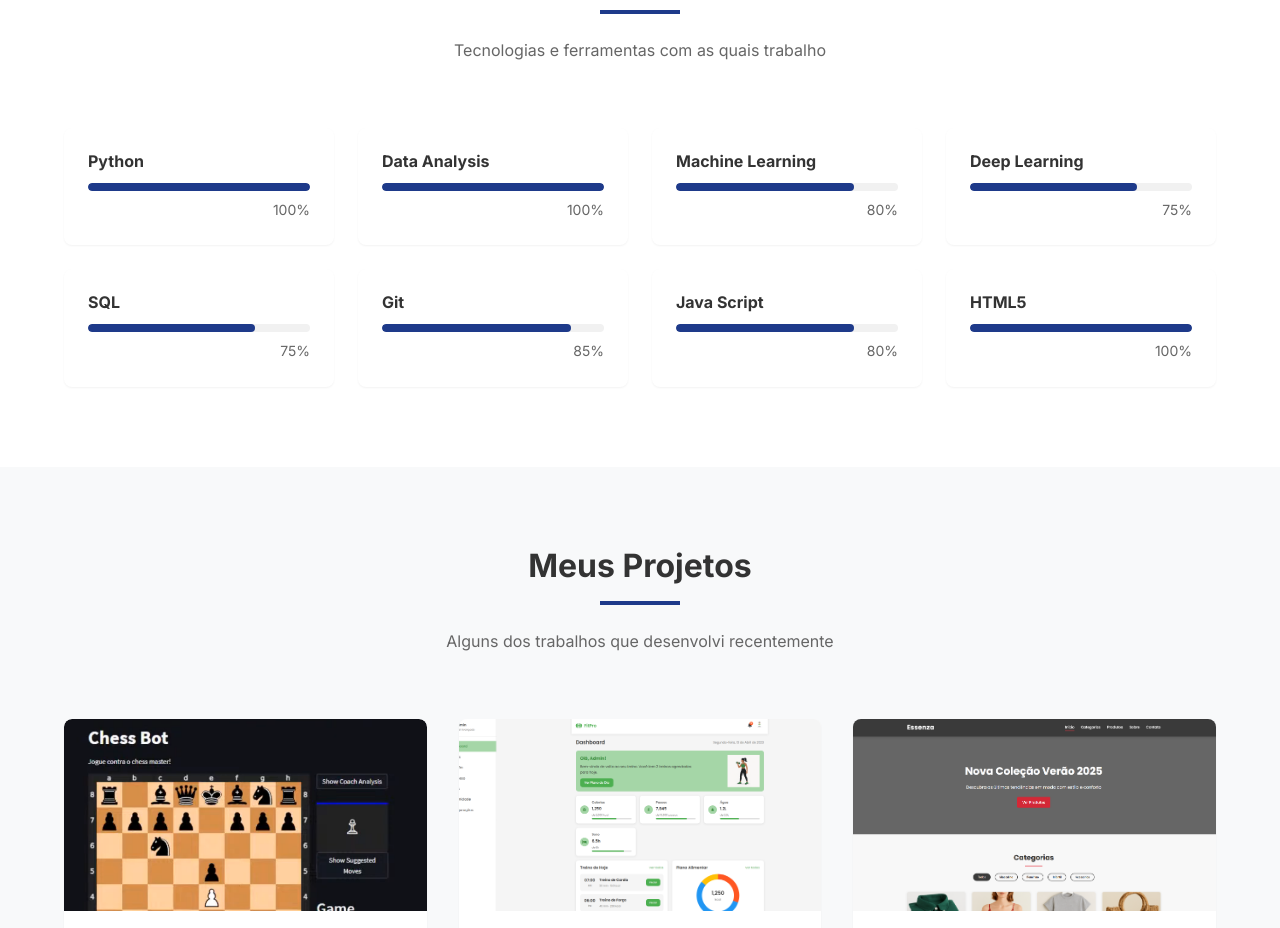
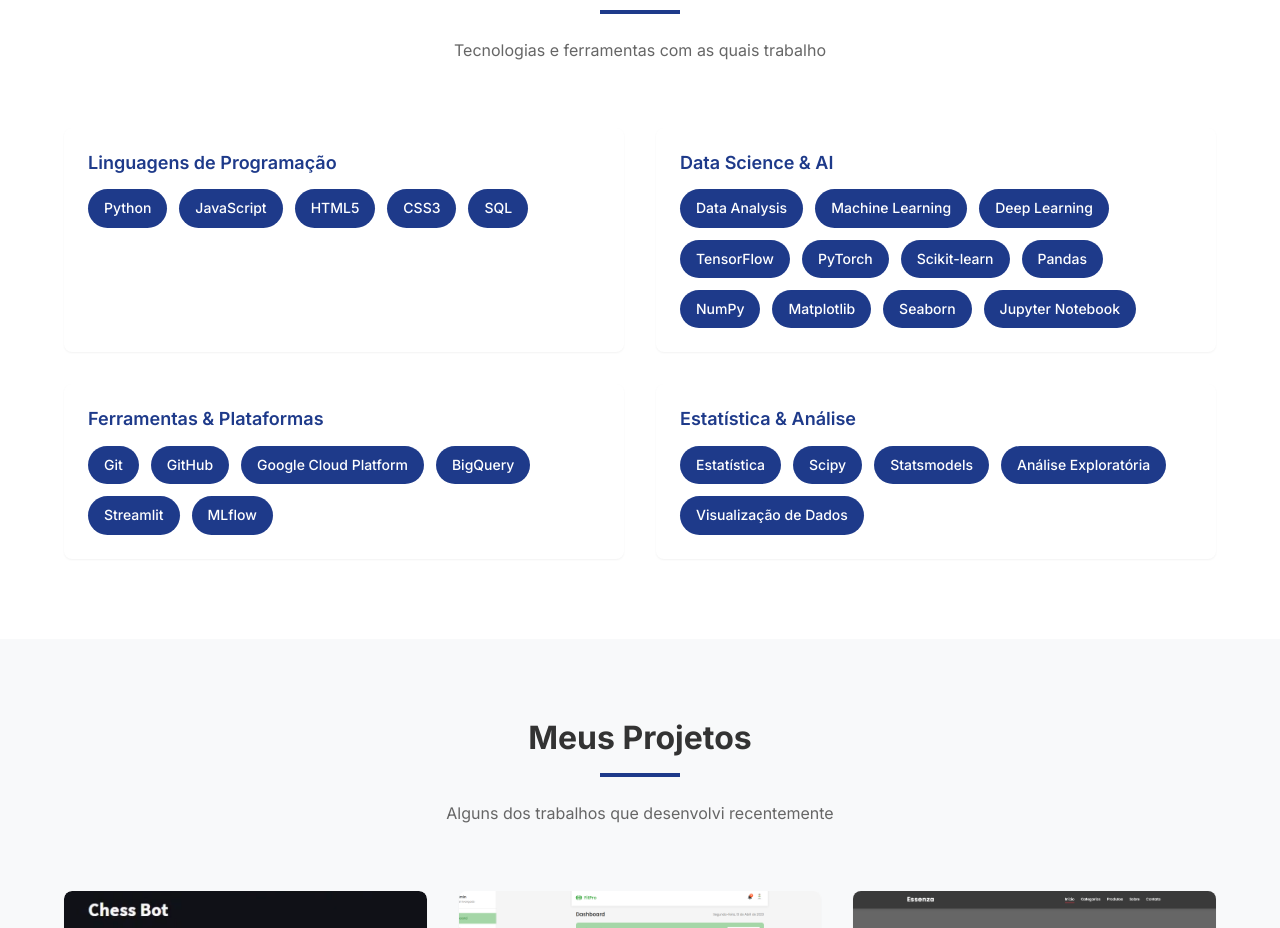
Before and after one commit to filipeflm/portfoliodev, a plain HTML site: page index.html in a window 1280 px wide. Shown: the part 2360-3288 px from the top of the page. Drawn offline with nearby package versions, Linux system fonts and the light colour scheme.

Commit message:
Alteracao minhas habilidades

```diff
--- a/index.html
+++ b/index.html
@@ -173,69 +173,56 @@
         <p class="section-subtitle">Tecnologias e ferramentas com as quais trabalho</p>
       </div>
 
-      <div class="skills-grid">
-        <div class="skill-card" data-aos="fade-up" data-aos-delay="50">
-          <h3 class="skill-name">Python</h3>
-          <div class="skill-bar">
-            <div class="skill-progress" data-width="100%"></div>
+      <div class="skills-categories">
+        <div class="skill-category" data-aos="fade-up" data-aos-delay="50">
+          <h3 class="category-title">Linguagens de Programação</h3>
+          <div class="skills-list">
+            <span class="skill-tag">Python</span>
+            <span class="skill-tag">JavaScript</span>
+            <span class="skill-tag">HTML5</span>
+            <span class="skill-tag">CSS3</span>
+            <span class="skill-tag">SQL</span>
           </div>
-          <div class="skill-percentage">100%</div>
         </div>
 
-        <div class="skill-card" data-aos="fade-up" data-aos-delay="100">
-          <h3 class="skill-name">Data Analysis</h3>
-          <div class="skill-bar">
-            <div class="skill-progress" data-width="100%"></div>
+        <div class="skill-category" data-aos="fade-up" data-aos-delay="100">
+          <h3 class="category-title">Data Science & AI</h3>
+          <div class="skills-list">
+            <span class="skill-tag">Data Analysis</span>
+            <span class="skill-tag">Machine Learning</span>
+            <span class="skill-tag">Deep Learning</span>
+            <span class="skill-tag">TensorFlow</span>
+            <span class="skill-tag">PyTorch</span>
+            <span class="skill-tag">Scikit-learn</span>
+            <span class="skill-tag">Pandas</span>
+            <span class="skill-tag">NumPy</span>
+            <span class="skill-tag">Matplotlib</span>
+            <span class="skill-tag">Seaborn</span>
+            <span class="skill-tag">Jupyter Notebook</span>
           </div>
-          <div class="skill-percentage">100%</div>
         </div>
 
-        <div class="skill-card" data-aos="fade-up" data-aos-delay="150">
-          <h3 class="skill-name">Machine Learning</h3>
-          <div class="skill-bar">
-            <div class="skill-progress" data-width="80%"></div>
+        <div class="skill-category" data-aos="fade-up" data-aos-delay="150">
+          <h3 class="category-title">Ferramentas & Plataformas</h3>
+          <div class="skills-list">
+            <span class="skill-tag">Git</span>
+            <span class="skill-tag">GitHub</span>
+            <span class="skill-tag">Google Cloud Platform</span>
+            <span class="skill-tag">BigQuery</span>
+            <span class="skill-tag">Streamlit</span>
+            <span class="skill-tag">MLflow</span>
           </div>
-          <div class="skill-percentage">80%</div>
         </div>
 
-        <div class="skill-card" data-aos="fade-up" data-aos-delay="200">
-          <h3 class="skill-name">Deep Learning</h3>
-          <div class="skill-bar">
-            <div class="skill-progress" data-width="75%"></div>
+        <div class="skill-category" data-aos="fade-up" data-aos-delay="200">
+          <h3 class="category-title">Estatística & Análise</h3>
+          <div class="skills-list">
+            <span class="skill-tag">Estatística</span>
+            <span class="skill-tag">Scipy</span>
+            <span class="skill-tag">Statsmodels</span>
+            <span class="skill-tag">Análise Exploratória</span>
+            <span class="skill-tag">Visualização de Dados</span>
           </div>
-          <div class="skill-percentage">75%</div>
-        </div>
-
-        <div class="skill-card" data-aos="fade-up" data-aos-delay="250">
-          <h3 class="skill-name">SQL</h3>
-          <div class="skill-bar">
-            <div class="skill-progress" data-width="75%"></div>
-          </div>
-          <div class="skill-percentage">75%</div>
-        </div>
-
-        <div class="skill-card" data-aos="fade-up" data-aos-delay="300">
-          <h3 class="skill-name">Git</h3>
-          <div class="skill-bar">
-            <div class="skill-progress" data-width="85%"></div>
-          </div>
-          <div class="skill-percentage">85%</div>
-        </div>
-
-        <div class="skill-card" data-aos="fade-up" data-aos-delay="350">
-          <h3 class="skill-name">Java Script</h3>
-          <div class="skill-bar">
-            <div class="skill-progress" data-width="80%"></div>
-          </div>
-          <div class="skill-percentage">80%</div>
-        </div>
-
-        <div class="skill-card" data-aos="fade-up" data-aos-delay="400">
-          <h3 class="skill-name">HTML5</h3>
-          <div class="skill-bar">
-            <div class="skill-progress" data-width="100%"></div>
-          </div>
-          <div class="skill-percentage">100%</div>
         </div>
       </div>
     </div>
--- a/script.js
+++ b/script.js
@@ -63,28 +63,6 @@ document.addEventListener("DOMContentLoaded", () => {
           })
         }
       })
-    })
-
-    // Animate skill bars when they come into view
-    const animateSkillBars = () => {
-      const skillBars = document.querySelectorAll(".skill-progress")
-      skillBars.forEach((bar) => {
-        const width = bar.getAttribute("data-width")
-        bar.style.width = width
-      })
-    }
-
-    // Initial animation for visible skill bars
-    setTimeout(animateSkillBars, 500)
-
-    // Re-trigger animations on scroll
-    window.addEventListener("scroll", () => {
-      const scrollPosition = window.scrollY + window.innerHeight
-      const skillsSection = document.getElementById("skills")
-
-      if (skillsSection && scrollPosition > skillsSection.offsetTop) {
-        animateSkillBars()
-      }
     })
 
     // Add active class to nav links based on scroll position
--- a/styles.css
+++ b/styles.css
@@ -504,52 +504,65 @@
   /* Skills Section */
   .skills-grid {
     display: grid;
-    grid-template-columns: repeat(auto-fill, minmax(250px, 1fr));
-    gap: 1.5rem;
+    gap: 2rem;
   }
 
-  .skill-card {
+  .skills-categories {
+    display: grid;
+    gap: 2rem;
+  }
+
+  .skill-category {
     background-color: white;
+    border-radius: var(--border-radius);
     padding: 1.5rem;
-    border-radius: var(--border-radius);
     box-shadow: var(--shadow-sm);
     transition: var(--transition);
   }
 
-  .skill-card:hover {
-    transform: translateY(-5px);
+  .skill-category:hover {
+    transform: translateY(-2px);
     box-shadow: var(--shadow-md);
   }
 
-  .skill-name {
-    font-size: 1rem;
-    margin-bottom: 0.75rem;
+  .category-title {
+    font-size: 1.125rem;
+    color: var(--color-primary);
+    margin-bottom: 1rem;
+    font-weight: 600;
   }
 
-  .skill-card:hover .skill-name {
-    color: var(--color-primary);
+  .skills-list {
+    display: flex;
+    flex-wrap: wrap;
+    gap: 0.75rem;
   }
 
-  .skill-bar {
-    height: 0.5rem;
-    background-color: #f1f1f1;
-    border-radius: 1rem;
-    overflow: hidden;
-    margin-bottom: 0.5rem;
+  .skill-tag {
+    background-color: var(--color-primary);
+    color: white;
+    padding: 0.5rem 1rem;
+    border-radius: 2rem;
+    font-size: 0.875rem;
+    font-weight: 500;
+    transition: var(--transition);
   }
 
-  .skill-progress {
-    height: 100%;
-    background-color: var(--color-primary);
-    border-radius: 1rem;
-    width: 0;
-    transition: width 1.5s ease-out;
+  .skill-tag:hover {
+    background-color: var(--color-primary-dark);
+    transform: translateY(-1px);
   }
 
-  .skill-percentage {
-    text-align: right;
-    font-size: 0.875rem;
-    color: var(--color-text-light);
+  @media (min-width: 768px) {
+    .skills-categories {
+      grid-template-columns: repeat(2, 1fr);
+    }
+  }
+
+  @media (min-width: 1024px) {
+    .skills-categories {
+      grid-template-columns: repeat(2, 1fr);
+    }
   }
 
   /* Projects Section */
```
